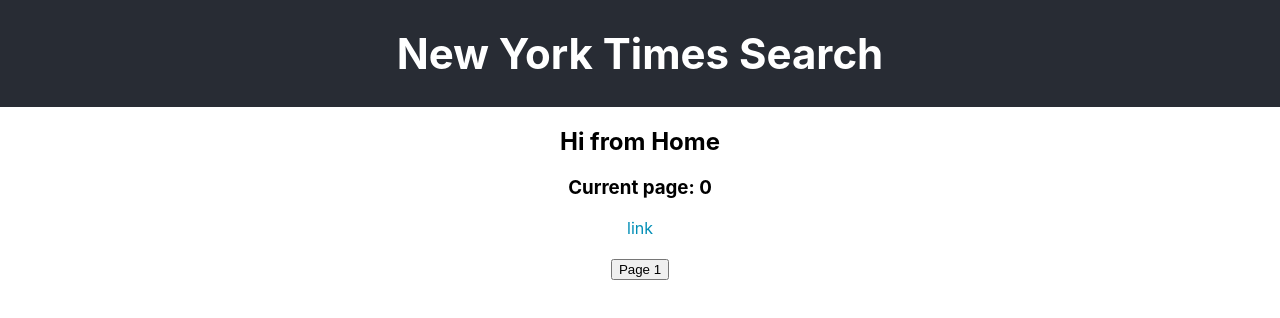
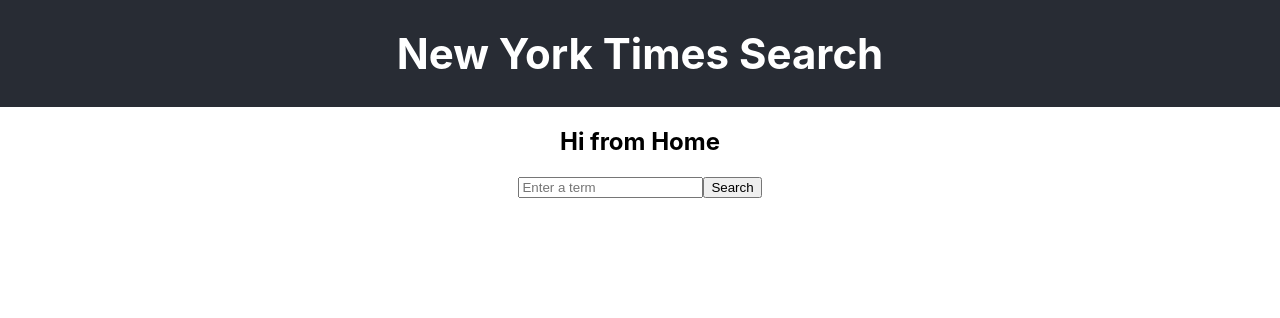
Before and after one commit to Javier-Machin/nyt-search-challenge, a React (Create React App) app: page / in a window 1280 px wide. Shown: the top 318 px of the page. Built offline with nearby package versions, Linux system fonts and the light colour scheme.

Commit message:
feat: implement search and pagination logic

```diff
--- a/package.json
+++ b/package.json
@@ -11,6 +11,7 @@
     "@types/node": "^16.11.26",
     "@types/react": "^18.0.0",
     "@types/react-dom": "^18.0.0",
+    "axios": "^0.26.1",
     "react": "^18.0.0",
     "react-dom": "^18.0.0",
     "react-redux": "^7.2.8",
--- /dev/null
+++ b/src/api/index.ts
@@ -0,0 +1,46 @@
+/* eslint-disable no-console */
+import axios from 'axios';
+
+const SEARCH_REQUIRED_FIELDS = ['uri', 'headline'];
+const ARTICLE_REQUIRED_FIELDS = ['headline'];
+const NYT_API_URL = 'https://api.nytimes.com/svc/search/v2/';
+
+const axiosInstance = axios.create({
+  baseURL: NYT_API_URL,
+  timeout: 6000,
+});
+
+const searchArticlesAPI = async (query: string, page: number) => {
+  try {
+    const response = await axiosInstance.get(
+      `articlesearch.json?q=${query}&fq=document_type:("article")&page=${page}&api-key=${
+        process.env.REACT_APP_NYT_API_KEY
+      }&fl=${SEARCH_REQUIRED_FIELDS.join(',')}`,
+    );
+
+    return response.data.response;
+  } catch (e) {
+    console.log(e);
+    return null;
+  }
+};
+/*
+  Using URI instead of id as the field in the response is called _id,
+  by convention a private key
+*/
+const getArticleByURIAPI = async (id: string) => {
+  try {
+    const response = await axiosInstance.get(
+      `articlesearch.json?fq=_id:(${id})&api-key=${
+        process.env.REACT_APP_NYT_API_KEY
+      }&fl=${ARTICLE_REQUIRED_FIELDS.join(',')}`,
+    );
+
+    return response.data.response;
+  } catch (e) {
+    console.log(e);
+    return null;
+  }
+};
+
+export { searchArticlesAPI, getArticleByURIAPI };
--- a/src/pages/Home.tsx
+++ b/src/pages/Home.tsx
@@ -1,26 +1,82 @@
-import React from 'react';
+import React, { useState } from 'react';
 import Header from '../components/Header';
-import { changePage } from '../store/articleSlice';
+import { changePage, searchArticles, clearCache } from '../store/articleSlice';
 import { useAppDispatch, useAppSelector } from '../store';
 
 function Home() {
   const dispatch = useAppDispatch();
-  const { currentPage } = useAppSelector((state) => state.articleReducer);
+  const { currentPage, articles, searchHits } = useAppSelector(
+    (state) => state.articleReducer,
+  );
+  const [query, setQuery] = useState('');
+
+  const handleSearchInput = (event: React.ChangeEvent<HTMLInputElement>) => {
+    setQuery(event.target.value);
+  };
+
+  const handleSearchSubmit = (event: React.FormEvent<HTMLFormElement>) => {
+    event.preventDefault();
+    // On new search, clear stored pages
+    dispatch(clearCache());
+    dispatch(searchArticles({ query, page: 0 }));
+  };
+
+  const handleChangePage = (e: React.MouseEvent<HTMLButtonElement>) => {
+    let newPage;
+
+    if (e.currentTarget.id === 'prev') {
+      newPage = currentPage - 1;
+    } else {
+      newPage = currentPage + 1;
+    }
+
+    // Check if we have that page already in the store
+    if (articles[newPage]?.length) {
+      dispatch(changePage({ page: newPage }));
+      return;
+    }
+
+    // If we don't, fetch from API
+    dispatch(searchArticles({ query, page: newPage }));
+  };
+
+  const articlesAvailable = !!articles[currentPage]?.length;
+  const previousPageAvailable = currentPage > 0;
+  const nextPageAvailable = currentPage * 10 < searchHits;
 
   return (
     <div>
       <Header pageTitle="New York Times Search" />
       <h2>Hi from Home</h2>
-      <h3>Current page: {currentPage}</h3>
-      <a href="#bla">link</a>
+      {articlesAvailable && <h3>Results page: {currentPage + 1}</h3>}
+      <form onSubmit={handleSearchSubmit}>
+        <input
+          onChange={handleSearchInput}
+          placeholder="Enter a term"
+          name="search-query"
+          value={query}
+          type="text"
+          required
+        />
+        <button type="submit">Search</button>
+      </form>
       <br />
       <br />
-      <button
-        type="button"
-        onClick={() => dispatch(changePage({ currentPage: 1 }))}
-      >
-        Page 1
-      </button>
+      <ul>
+        {articles[currentPage]?.map((article) => (
+          <li key={article.uri}>{article.headline.main}</li>
+        ))}
+      </ul>
+      {previousPageAvailable && (
+        <button id="prev" type="button" onClick={handleChangePage}>
+          prev page
+        </button>
+      )}
+      {nextPageAvailable && (
+        <button id="next" type="button" onClick={handleChangePage}>
+          next page
+        </button>
+      )}
     </div>
   );
 }
--- a/src/store/articleSlice.ts
+++ b/src/store/articleSlice.ts
@@ -1,29 +1,65 @@
-import { createSlice, PayloadAction } from '@reduxjs/toolkit';
+import { createSlice, PayloadAction, createAsyncThunk } from '@reduxjs/toolkit';
+import { searchArticlesAPI } from '../api';
 
-interface TPayload {
-  currentPage: number;
+interface Payload {
+  page: number;
+}
+
+interface SearchResult {
+  uri: string;
+  headline: { main: string };
+}
+
+interface Articles {
+  [page: number]: SearchResult[];
 }
 
 const initialState = {
-  articles: [],
+  articles: {} as Articles,
+  articlesByURI: {},
   currentPage: 0,
+  searchHits: 0,
 };
+
+const searchArticles = createAsyncThunk(
+  'article/searchArticles',
+  async (queryObject: { query: string; page: number }) => {
+    const response = await searchArticlesAPI(
+      queryObject.query,
+      queryObject.page,
+    );
+
+    if (response) return { data: response, page: queryObject.page };
+
+    return { data: { docs: [], meta: { hits: 0 } }, page: 0 };
+  },
+);
 
 const articleSlice = createSlice({
   name: 'article',
   initialState,
   reducers: {
-    changePage: (state, { payload }: PayloadAction<TPayload>) => {
+    changePage: (state, { payload }: PayloadAction<Payload>) => {
       /*
         While it looks like we are mutating the state directly,
         redux toolkit will generate a new state object
       */
-      state.currentPage = payload.currentPage;
+      state.currentPage = payload.page;
     },
+    clearCache: (state) => {
+      state.articles = {};
+    },
+  },
+  extraReducers: (builder) => {
+    builder.addCase(searchArticles.fulfilled, (state, action) => {
+      state.articles[action.payload.page] = action.payload.data.docs;
+      state.searchHits = action.payload.data.meta.hits;
+      state.currentPage = action.payload.page;
+    });
   },
 });
 
 const articleReducer = articleSlice.reducer;
-const { changePage } = articleSlice.actions; // Action creator
+const { changePage, clearCache } = articleSlice.actions;
 
-export { articleReducer, changePage };
+export { articleReducer, changePage, clearCache, searchArticles };
--- a/src/store/index.ts
+++ b/src/store/index.ts
@@ -4,10 +4,10 @@
 
 const store = configureStore({ reducer });
 
-type TStore = ReturnType<typeof store.getState>; // Root state type
-type TAppDispatch = typeof store.dispatch;
+type AppDispatch = typeof store.dispatch;
+type RootState = ReturnType<typeof store.getState>;
 
-const useAppDispatch = (): TAppDispatch => useDispatch<TAppDispatch>();
-const useAppSelector: TypedUseSelectorHook<TStore> = useSelector;
+const useAppDispatch = () => useDispatch<AppDispatch>();
+const useAppSelector: TypedUseSelectorHook<RootState> = useSelector;
 
 export { store, useAppDispatch, useAppSelector };
```
Also changed, not shown: .eslintrc.json, 2 other files (tests, documents, lock files or other folders).
